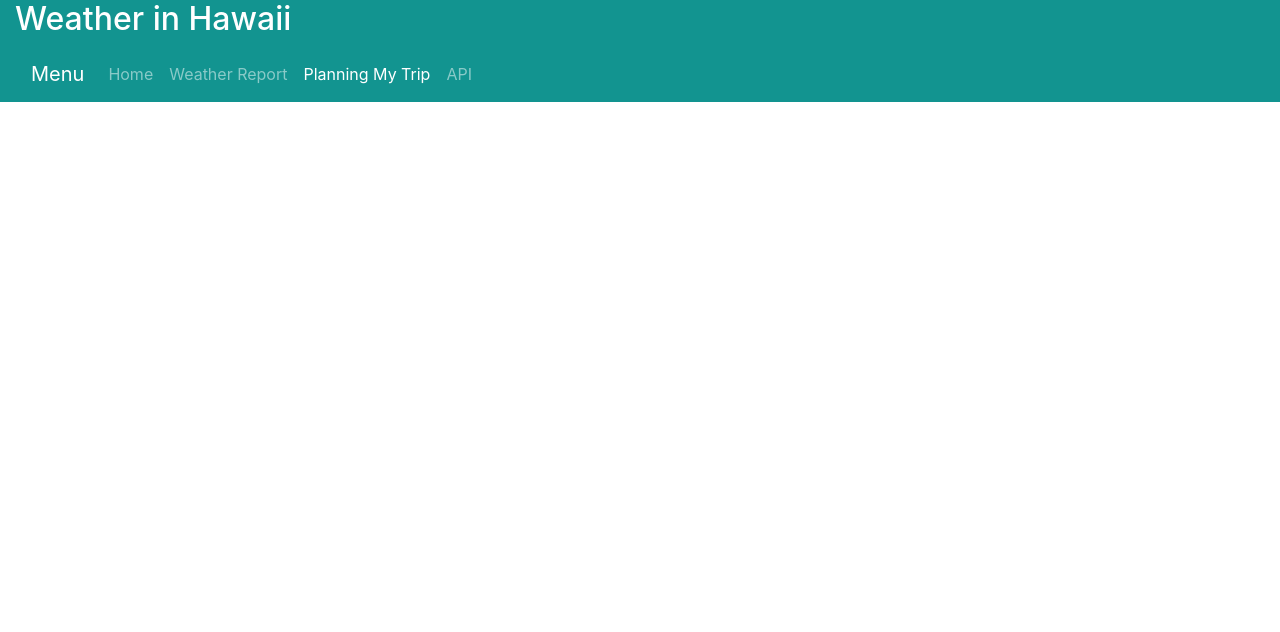
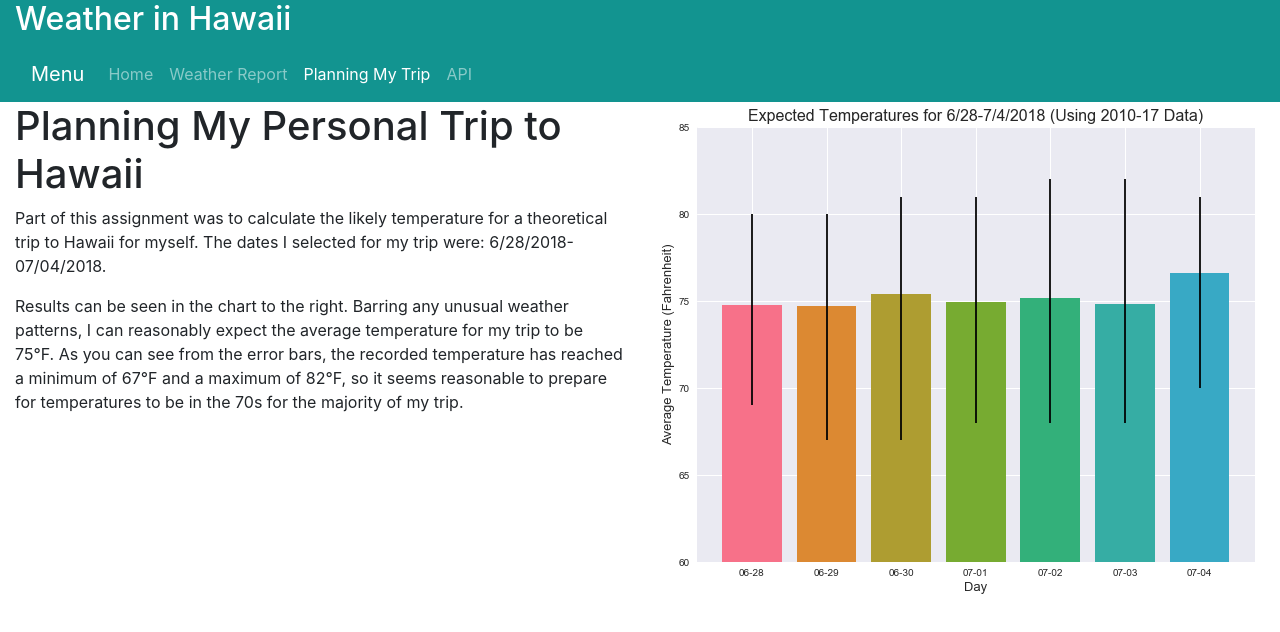
Before and after one commit to hmlanden/SurfyAPY, a plain HTML site: page trip.html in a window 1280 px wide. Drawn offline with nearby package versions, Linux system fonts and the light colour scheme.

Commit message:
trip planning page

```diff
--- a/css/style.css
+++ b/css/style.css
@@ -9,7 +9,7 @@
 }
 
 body {
-    padding-top: 115px;
+    padding-top: 102px;
 }
 
 #headerHeader {
--- a/trip.html
+++ b/trip.html
@@ -42,7 +42,12 @@
     <div class="container-fluid">
         <div class="row">
             <div class="col">
-
+                <h1>Planning My Personal Trip to Hawaii</h1>
+                <p>Part of this assignment was to calculate the likely temperature for a theoretical trip to Hawaii for myself. The dates I selected for my trip were: 6/28/2018-07/04/2018.</p>
+                <p>Results can be seen in the chart to the right. Barring any unusual weather patterns, I can reasonably expect the average temperature for my trip to be 75°F. As you can see from the error bars, the recorded temperature has reached a minimum of 67°F and a maximum of 82°F, so it seems reasonable to prepare for temperatures to be in the 70s for the majority of my trip.</p>
+            </div>
+            <div class="col">
+                <a href="images/expectedTemp.png"><img src="images/expectedTemp.png"></a>
             </div>
         </div>
     </div>
```
Also changed, not shown: api.html (+5 -1 lines).
